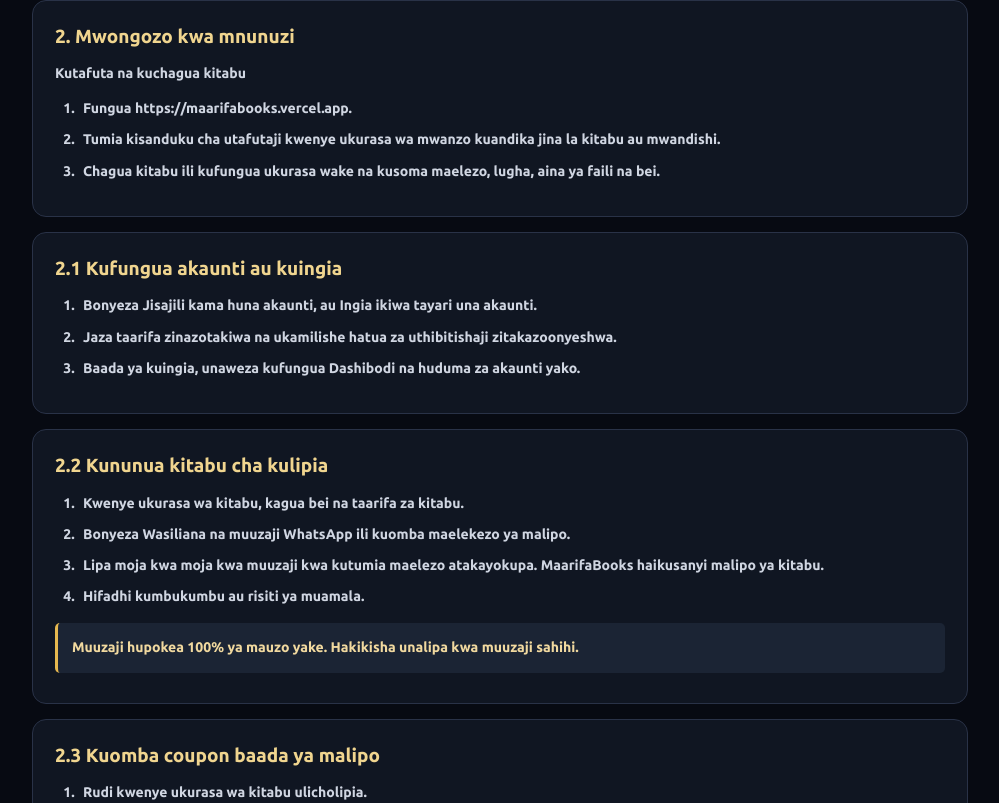
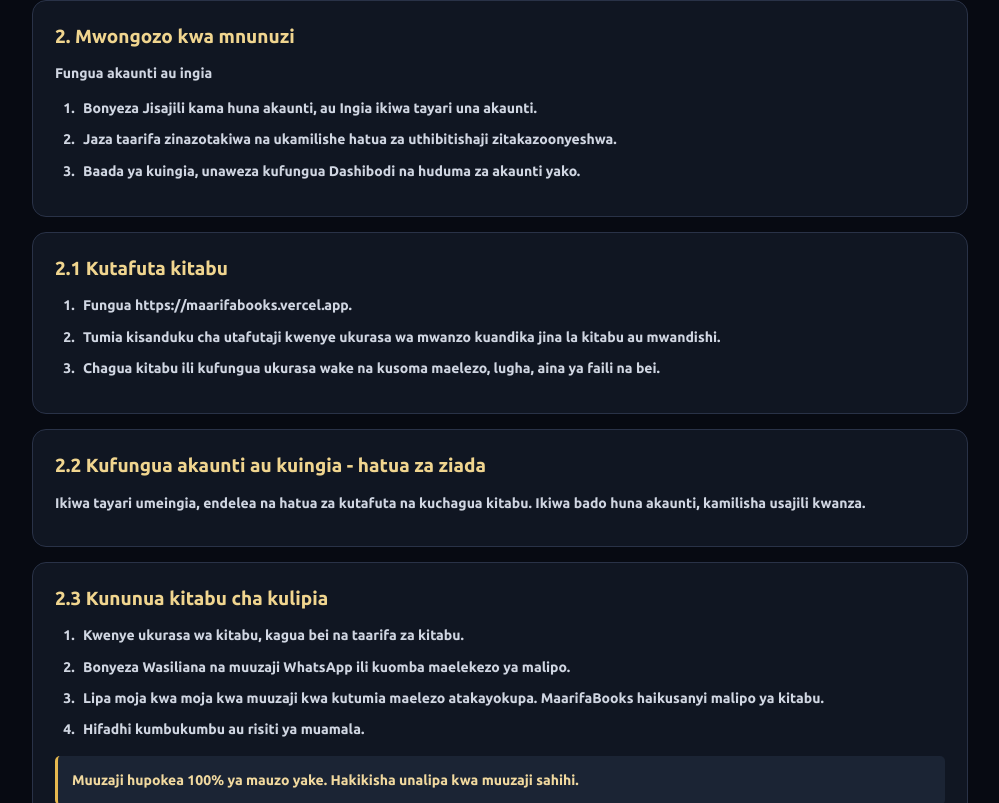
Before and after one commit to baruatata/Maarifa-books, a Next.js app: page /mafunzo in a window 1280 px wide. Shown: the part 1037-1840 px from the top of the page, without its empty margins (140-1139 px from the left). Built offline with nearby package versions, Linux system fonts and the light colour scheme; no server answers.

Commit message:
Refine buyer guide sequence

```diff
--- a/app/mafunzo/guide-content.ts
+++ b/app/mafunzo/guide-content.ts
@@ -13,7 +13,15 @@ export const guideSections: GuideSection[] = [
   },
   {
     title: "2. Mwongozo kwa mnunuzi",
-    intro: "Kutafuta na kuchagua kitabu",
+    intro: "Fungua akaunti au ingia",
+    steps: [
+      "Bonyeza Jisajili kama huna akaunti, au Ingia ikiwa tayari una akaunti.",
+      "Jaza taarifa zinazotakiwa na ukamilishe hatua za uthibitishaji zitakazoonyeshwa.",
+      "Baada ya kuingia, unaweza kufungua Dashibodi na huduma za akaunti yako."
+    ]
+  },
+  {
+    title: "2.1 Kutafuta kitabu",
     steps: [
       "Fungua https://maarifabooks.vercel.app.",
       "Tumia kisanduku cha utafutaji kwenye ukurasa wa mwanzo kuandika jina la kitabu au mwandishi.",
@@ -21,15 +29,11 @@ export const guideSections: GuideSection[] = [
     ]
   },
   {
-    title: "2.1 Kufungua akaunti au kuingia",
-    steps: [
-      "Bonyeza Jisajili kama huna akaunti, au Ingia ikiwa tayari una akaunti.",
-      "Jaza taarifa zinazotakiwa na ukamilishe hatua za uthibitishaji zitakazoonyeshwa.",
-      "Baada ya kuingia, unaweza kufungua Dashibodi na huduma za akaunti yako."
-    ]
+    title: "2.2 Kufungua akaunti au kuingia - hatua za ziada",
+    intro: "Ikiwa tayari umeingia, endelea na hatua za kutafuta na kuchagua kitabu. Ikiwa bado huna akaunti, kamilisha usajili kwanza."
   },
   {
-    title: "2.2 Kununua kitabu cha kulipia",
+    title: "2.3 Kununua kitabu cha kulipia",
     steps: [
       "Kwenye ukurasa wa kitabu, kagua bei na taarifa za kitabu.",
       "Bonyeza Wasiliana na muuzaji WhatsApp ili kuomba maelekezo ya malipo.",
@@ -39,7 +43,7 @@ export const guideSections: GuideSection[] = [
     note: "Muuzaji hupokea 100% ya mauzo yake. Hakikisha unalipa kwa muuzaji sahihi."
   },
   {
-    title: "2.3 Kuomba coupon baada ya malipo",
+    title: "2.4 Kuomba coupon baada ya malipo",
     steps: [
       "Rudi kwenye ukurasa wa kitabu ulicholipia.",
       "Kwenye sehemu ya coupon, chagua Sina Coupon. Fomu ya ombi itafunguka.",
@@ -49,7 +53,7 @@ export const guideSections: GuideSection[] = [
     note: "Tuma ombi kwa kitabu husika na tumia namba ya simu unayoweza kupatikana nayo."
   },
   {
-    title: "2.4 Kuweka coupon na kusoma kitabu",
+    title: "2.5 Kuweka coupon na kusoma kitabu",
     steps: [
       "Baada ya muuzaji kukutumia coupon, fungua tena ukurasa wa kitabu husika.",
       "Chagua Nina Coupon, weka msimbo uliotumwa na bonyeza Fungua kitabu.",
```
